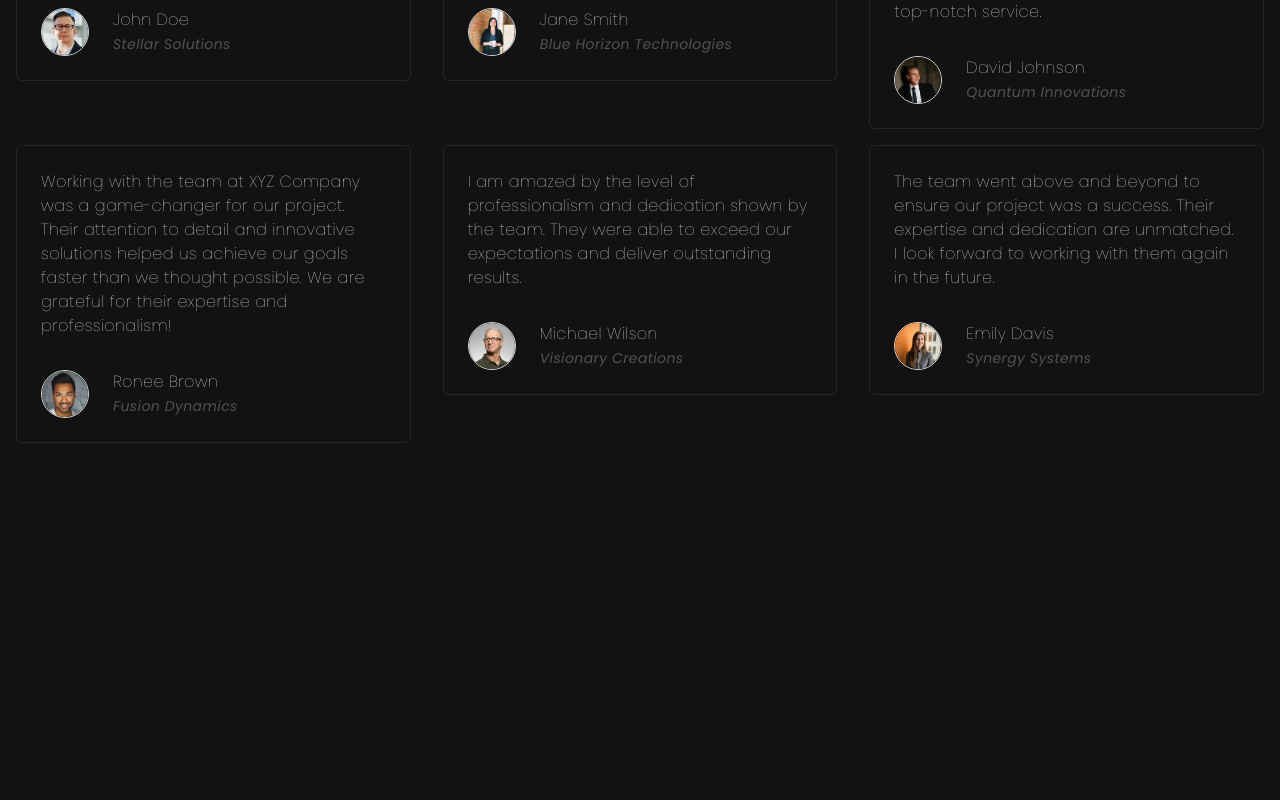
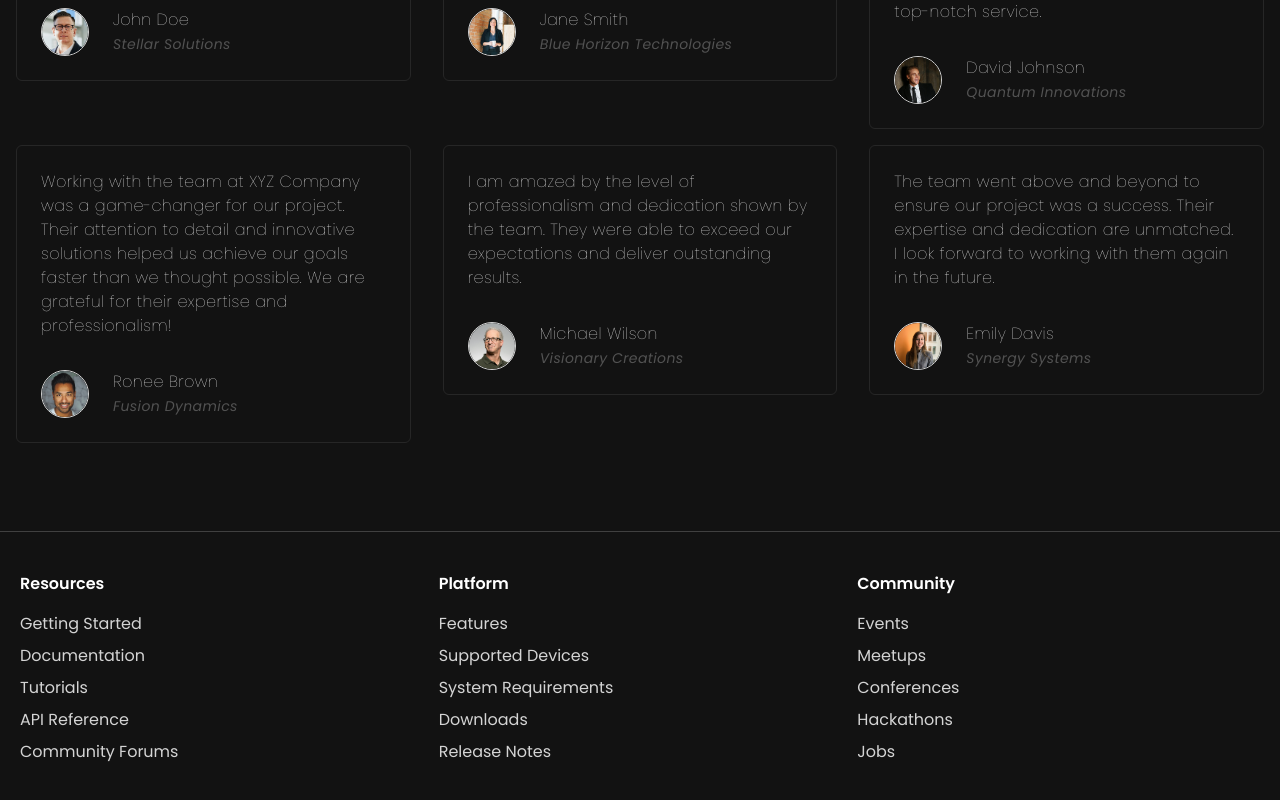
Before and after one commit to Karmvirjadeja/VirualReality, a React (Vite) app: page / in a window 1280 px wide. Shown: the part 3594-4394 px from the top of the page. Before the commit the page ends 4045 px from the top, so only its background shows below. Built offline with nearby package versions, Linux system fonts and the light colour scheme.

Commit message:
Here added the footer section

```diff
--- a/src/App.jsx
+++ b/src/App.jsx
@@ -5,6 +5,7 @@ import FeatureSection from "./components/FeatureSection";
 import Workflow from "./components/Workflow";
 import Pricing from "./components/Pricing";
 import Testimonials from "./components/Testimonials";
+import Footer from "./components/Footer";
 
 const App = () => {
   return (
@@ -16,6 +17,7 @@ const App = () => {
       <Workflow />
       <Pricing />
       <Testimonials />
+      <Footer />
     </div>
   );
 };
--- /dev/null
+++ b/src/components/Footer.jsx
@@ -0,0 +1,66 @@
+import React from "react";
+import { resourcesLinks, platformLinks, communityLinks } from "../constants";
+
+const Footer = () => {
+  return (
+    <footer className="mt-20 border-t py-10 border-neutral-700">
+      <div className="grid grid-cols-2 lg:grid-cols-3 gap-4 px-5">
+        <section>
+          <h3 className="text-md font-semibold mb-4">Resources</h3>
+          <ul className="space-y-2">
+            {resourcesLinks.map((link, index) => (
+              <li key={index}>
+                <a
+                  className="text-neutral-300 hover:text-white"
+                  href={link.href}
+                  target="_blank"
+                  rel="noopener noreferrer"
+                >
+                  {link.text}
+                </a>
+              </li>
+            ))}
+          </ul>
+        </section>
+
+        <section>
+          <h3 className="text-md font-semibold mb-4">Platform</h3>
+          <ul className="space-y-2">
+            {platformLinks.map((link, index) => (
+              <li key={index}>
+                <a
+                  className="text-neutral-300 hover:text-white"
+                  href={link.href}
+                  target="_blank"
+                  rel="noopener noreferrer"
+                >
+                  {link.text}
+                </a>
+              </li>
+            ))}
+          </ul>
+        </section>
+
+        <section>
+          <h3 className="text-md font-semibold mb-4">Community</h3>
+          <ul className="space-y-2">
+            {communityLinks.map((link, index) => (
+              <li key={index}>
+                <a
+                  className="text-neutral-300 hover:text-white"
+                  href={link.href}
+                  target="_blank"
+                  rel="noopener noreferrer"
+                >
+                  {link.text}
+                </a>
+              </li>
+            ))}
+          </ul>
+        </section>
+      </div>
+    </footer>
+  );
+};
+
+export default Footer;
```
